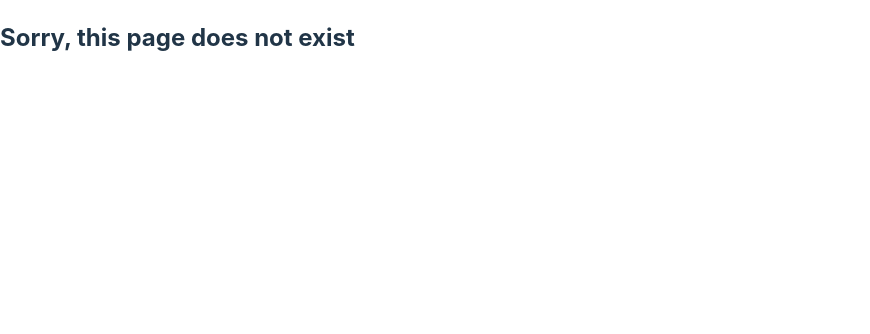
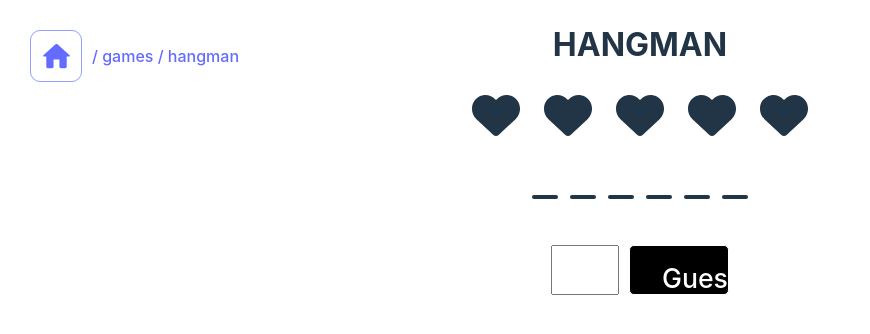
Before and after one commit to Cbain10/cleat-culture, a React (Vite) app: page /games/hangman in a window 1280 px wide. Shown: the top 334 px of the page, without its empty margins (0-870 px from the left). Built offline with nearby package versions, Linux system fonts and the light colour scheme.

Commit message:
add hangman component

```diff
--- a/src/App.tsx
+++ b/src/App.tsx
@@ -7,6 +7,7 @@ import CleatTable from './views/soccerView/cleatArchive/CleatArchive';
 import Chooser from './views/soccerView/chooser/Chooser';
 import { SoccerView } from './views/soccerView/SoccerView';
 import { GamesView } from './views/gamesView/GamesView';
+import { Hangman } from './views/gamesView/hangman/Hangman';
 
 function App() {
   return (
@@ -19,6 +20,7 @@ function App() {
           <Route path='/soccer/cleat/:id' element={<CleatPage />} />
           <Route path='/soccer/recommender' element={<Chooser />} />
           <Route path='/games' element={<GamesView />} />
+          <Route path='/games/hangman' element={<Hangman />} />
           <Route path='*' element={<ErrorPage />} />
         </Routes>
       </div>
--- a/src/views/gamesView/GamesView.tsx
+++ b/src/views/gamesView/GamesView.tsx
@@ -14,8 +14,8 @@ export const GamesView = () => {
             <Nav />
             <div className="outer-container">
                 <div style={{ display: 'flex' }}>
-                    <Link to={`/error`}>
-                        <GenericButton>
+                    <Link to={`/games/hangman`}>
+                        <GenericButton label="Hangman">
                             <ExtensionIcon fontSize='large' />
                         </GenericButton>
                     </Link>
--- /dev/null
+++ b/src/views/gamesView/hangman/Hangman.css
@@ -0,0 +1,66 @@
+h1 {
+    justify-content: center;
+    display: flex;
+    text-align: center;
+}
+
+.lives-section {
+    justify-content: center;
+    display: flex;
+    margin-bottom: 30px;
+}
+
+.life-icon {
+    padding: 0px 12px;
+}
+
+.line-icon {
+    padding: 12px 5px 0px 5px;
+}
+
+.correct-letters {
+    justify-content: center;
+    display: flex;
+    margin-bottom: 30px;
+
+    .correct-letter {
+        font-size: 30pt;
+        padding: 0 5px 13px 5px;
+    }
+}
+
+.guesser {
+    display: flex;
+    height: 50px;
+    justify-content: center;
+
+    .input-field {
+        font-size: 25pt;
+        width: 60px;
+        text-align: center;
+    }
+
+    .submit-guess-btn {
+        margin-left: 10px;
+        width: 100px;
+        background-color: black;
+        color: white;
+        border-radius: 5px;
+        border: 1px solid white;
+        font-size: 20pt;
+    }
+    .submit-guess-btn:disabled {
+        background-color: grey;
+    }
+}
+
+
+.guessed-letters, .letters {
+    display: flex;
+    justify-content: center;
+
+    .chars {
+        font-size: 20pt;
+        padding-left: 3px;
+    }
+}
--- /dev/null
+++ b/src/views/gamesView/hangman/Hangman.tsx
@@ -0,0 +1,144 @@
+import './Hangman.css';
+import { FontAwesomeIcon } from '@fortawesome/react-fontawesome';
+import { faHeart, faMinus } from '@fortawesome/free-solid-svg-icons';
+import { FC, useEffect, useState } from 'react';
+import { possibleWords } from './Words';
+import { Nav } from '../../../components/nav/Nav';
+
+type HangmanProps = {}
+
+export const Hangman: FC<HangmanProps> = ({ }) => {
+
+    const [word, setWord] = useState<string>('');
+
+    useEffect(() => {
+        const randomIndex = Math.floor(Math.random() * possibleWords.length);
+        setWord(possibleWords[randomIndex]);
+        console.log(possibleWords[randomIndex]);
+    }, []);
+
+    const getUniqueLetterCount = () => {
+        let letters = new Set();
+        for (let i = 0; i < word.length; i++) {
+            letters.add(word.charAt(i));
+        }
+        return letters.size;
+    }
+
+    const uniqueLetterCount = getUniqueLetterCount();
+    const [correctLetterCount, setCorrectLetterCount] = useState<number>(0);
+
+    const [lives, setLives] = useState<number>(5);
+    const [guess, setGuess] = useState<string>('');
+    const [guessedLetters, setGuessedLetters] = useState<string[]>([]);
+
+    const livesSection = () => {
+        let hearts = [];
+        for (let i = 0; i < lives; i++) {
+            hearts.push(
+                <span key={i} className='life-icon'>
+                    <FontAwesomeIcon className='icon' icon={faHeart} size='3x' />
+                </span>);
+        }
+        return hearts;
+    }
+
+    const resultSection = () => {
+        let lines = [];
+        for (let i = 0; i < word.length; i++) {
+            if (guessedLetters.includes(word[i])) {
+                lines.push(
+                    <span className='correct-letter' key={i}>
+                        {word[i]}
+                    </span>
+                )
+            } else {
+                lines.push(
+                    <span className='line-icon' key={i}>
+                        <FontAwesomeIcon icon={faMinus} size='2x' />
+                    </span>
+                )
+            }
+        }
+        return lines;
+    }
+
+    useEffect(() => {
+        if (lives === 0) {
+            console.log('game over');
+        }
+    }, [lives]);
+
+    useEffect(() => {
+        if (correctLetterCount === uniqueLetterCount) {
+            console.log('YOU WIN');
+            setTimeout(() => {
+                // alert('YOU WIN');
+            }, 1000);
+        }
+    }, [correctLetterCount]);
+
+    const makeGuess = () => {
+        const letter = guess.charAt(0);
+        if (guessedLetters.includes(letter)) {
+            console.log('guess already made');
+            setGuess('');
+            return;
+        } else if (word.includes(letter) && !guessedLetters.includes(letter)) {
+            console.log('correct!');
+            setCorrectLetterCount(correctLetterCount + 1);
+        } else {
+            console.log('wrong guess');
+            setLives(lives - 1);
+        }
+        setGuessedLetters([...guessedLetters, letter]);
+        setGuess('');
+    }
+
+    const handleEnter = (event: any) => {
+        if (event.key === 'Enter') {
+            event.preventDefault();
+            makeGuess();
+        }
+    }
+
+    return (
+        <>
+            <Nav />
+            <h1>HANGMAN</h1>
+            <div className='lives-section'>
+                {lives > 0
+                    ? livesSection()
+                    : <h1>GAME OVER: {word}</h1>
+                }
+            </div>
+            <div className="correct-letters">
+                {resultSection()}
+            </div>
+            <div className="guesser">
+                <form className='guesser'>
+                    <input
+                        className='input-field'
+                        type='text'
+                        value={guess}
+                        onChange={(e) => setGuess(e.target.value)}
+                        onKeyDown={handleEnter}
+                    />
+                </form>
+                <button className='submit-guess-btn' onClick={makeGuess} disabled={lives < 1}>Guess</button>
+            </div>
+            {guessedLetters.length > 0 &&
+                <>
+                    <div className="guessed-letters">
+                        <h3>Guessed Letters:</h3>
+                    </div>
+                    <div className='letters'>
+                        {guessedLetters.map((letter) => {
+                            return <div className="chars" key={letter}>{letter}</div>
+                        })}
+                    </div>
+                </>
+            }
+        </>
+    )
+}
--- /dev/null
+++ b/src/views/gamesView/hangman/Words.tsx
@@ -0,0 +1,23 @@
+export const possibleWords: string[] = [
+    'bacon',
+    'eggs',
+    'pancakes',
+    'sausage',
+    'hashbrowns',
+    'juice',
+    'waffles',
+    'fruit',
+    'berries',
+    'crepes',
+    'syrup',
+    'milk',
+    'cereal',
+    'oatmeal',
+    'granola',
+    'chicken',
+    'taters',
+    'ham',
+    'toast',
+    'leftovers',
+    'bagel',
+]
```
